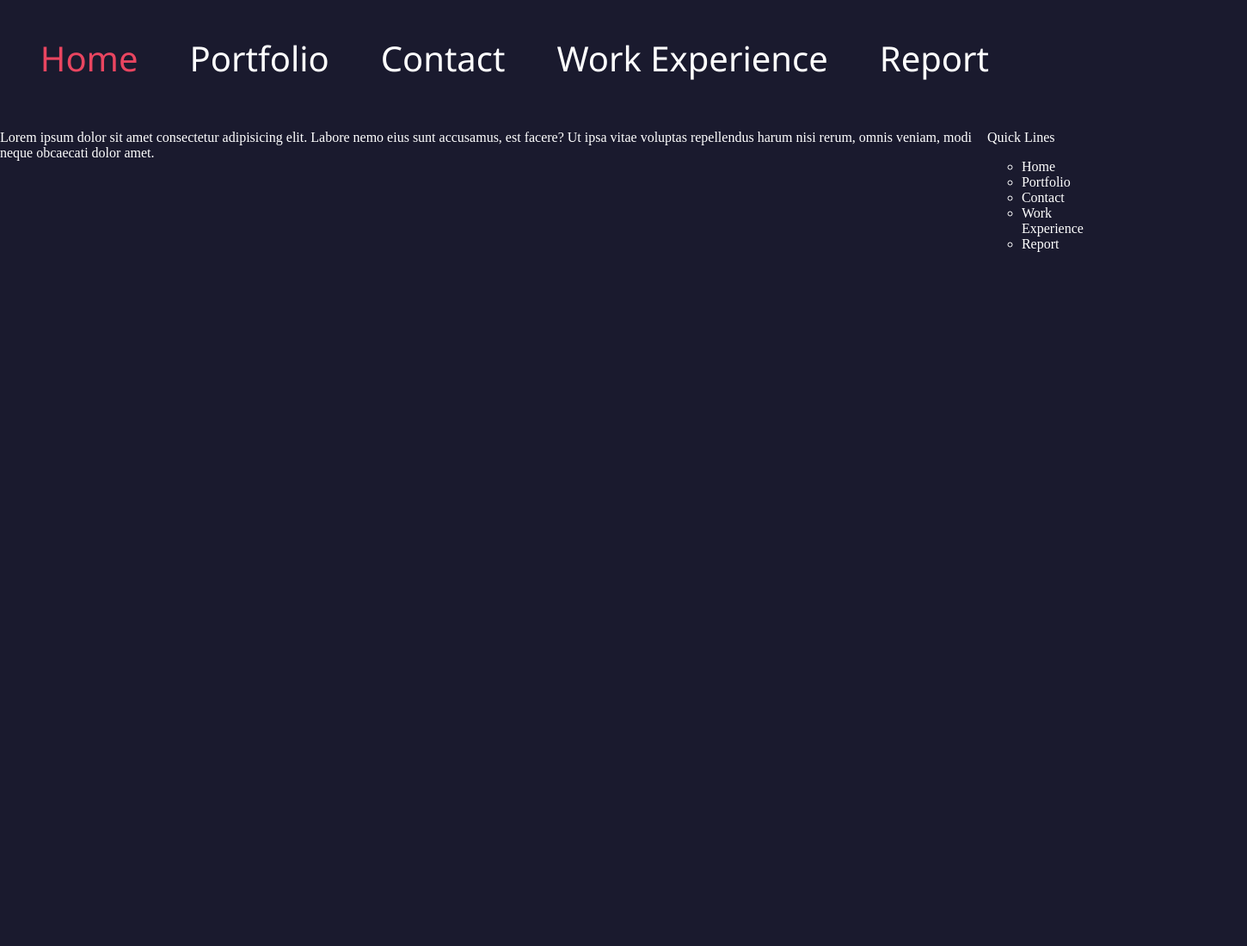
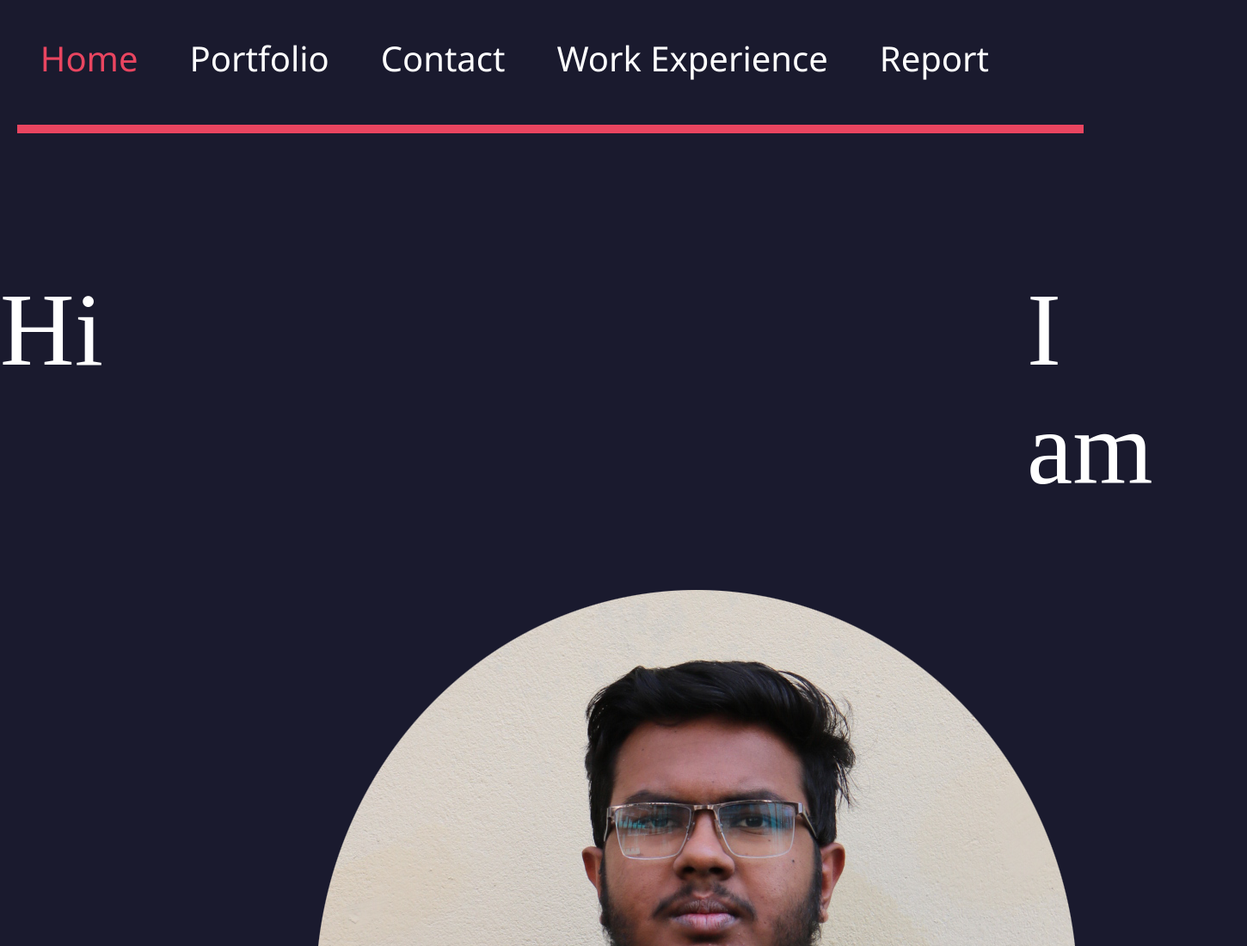
Before and after one commit to ShuvasisN/CSY1018-Web-Development-Assignment-I-23834821-Shuvasis-Nepal-Project, a plain HTML site: page index.html in a window 1280 px wide. Shown: the top 1100 px of the page at 86% size, 1450 px wide, since content can reach past the window. Before the commit the page ends 800 px from the top, so only its background shows below. Drawn offline with Linux system fonts and the light colour scheme; files whose address does not match are found by name.

Commit message:
Home page progress

```diff
--- a/css/style.css
+++ b/css/style.css
@@ -122,3 +122,25 @@ input[type=text] {
     display: flex;
     justify-content: center;
 }
+
+.intro{
+    display: flex;
+    justify-content: space-evenly;
+}
+
+.shuvasisphoto{
+    width: 80%;
+    transition: 1s;
+    border-radius: 50%;
+    padding-left: 50px;
+}
+
+.introhead1{
+    font-size: 120px;
+    color: white;
+}
+
+.introhead2{
+    font-size: 120px;
+    color: white;
+}
--- a/index.html
+++ b/index.html
@@ -1,7 +1,7 @@
 <!DOCTYPE html>
 <html lang="en">
 <head>
-    <title>NavBar Practice</title>
+    <title>Home</title>
     <link rel="stylesheet" href="C:\Users\User\Desktop\CSY1018-Web-Development-Assignment-I-2023175-Shuvasis-Nepal-Project\css\style.css">
 </head>
 <body>
@@ -15,6 +15,21 @@
                 <li class="nav-menu-item"><a href="sitereport.html">Report</a></li>
             </ul>
         </nav>
+    </div>
+    <hr class="pageline">
+    <div class="intro">
+        <div class="introhead1">
+            <p>Hi</p>
+        </div>
+        <div class="shuvasisphoto">
+            <img src="C:\Users\User\Desktop\CSY1018-Web-Development-Assignment-I-2023175-Shuvasis-Nepal-Project\img\Shuvasis.png" alt="Shuvasis Photo">
+        </div>
+        <div class="introhead2">
+            <p>I am </p>
+        </div>
+    </div>
+    <div>
+
     </div>
     <footer><!--footer of the page-->
         <div class="footerdiv">
```
Also changed, not shown: contact.html (+2 -0 lines), img/Shuvasis.png (added).
